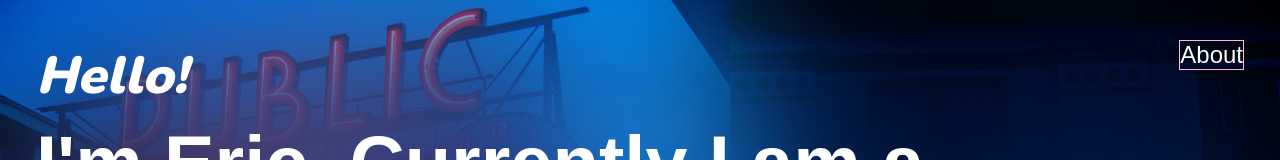
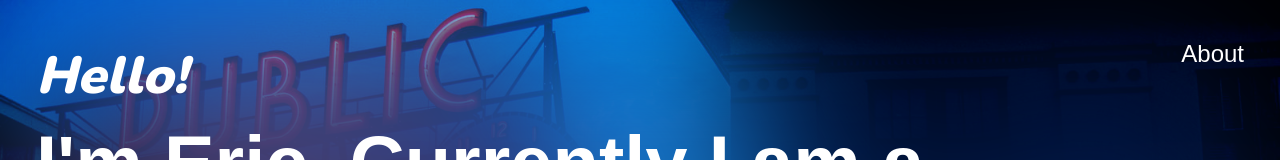
Before and after one commit to ericflatt/web22, a React (Create React App) app: page / in a window 1280 px wide. Shown: the top 160 px of the page. Built offline with nearby package versions, Linux system fonts and the light colour scheme.

Commit message:
finally fixed :)

```diff
--- a/src/App.scss
+++ b/src/App.scss
@@ -162,7 +162,7 @@
 .about{
   background-color: transparent;
   outline: none;
-  border: 1px solid pink;
+  border: none;
   font-size: 30px;
   cursor: pointer;
   font-size: 24px;
```
